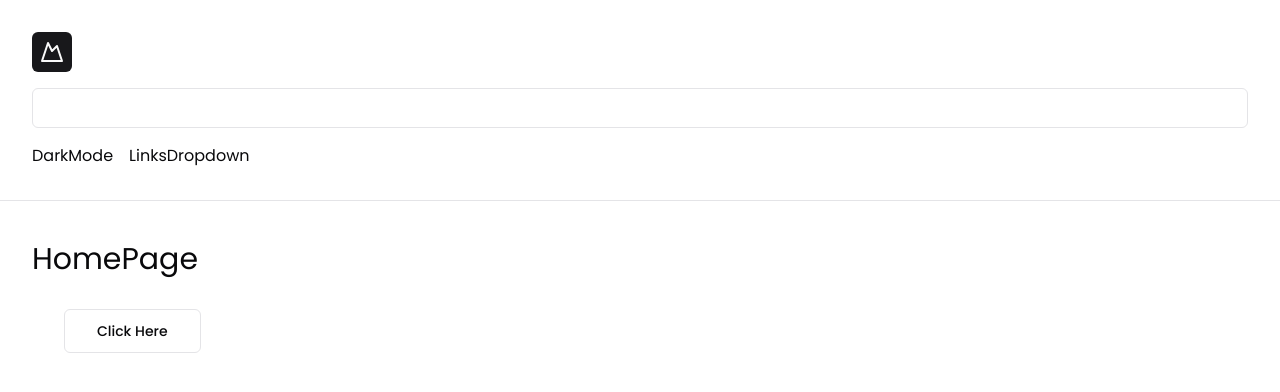
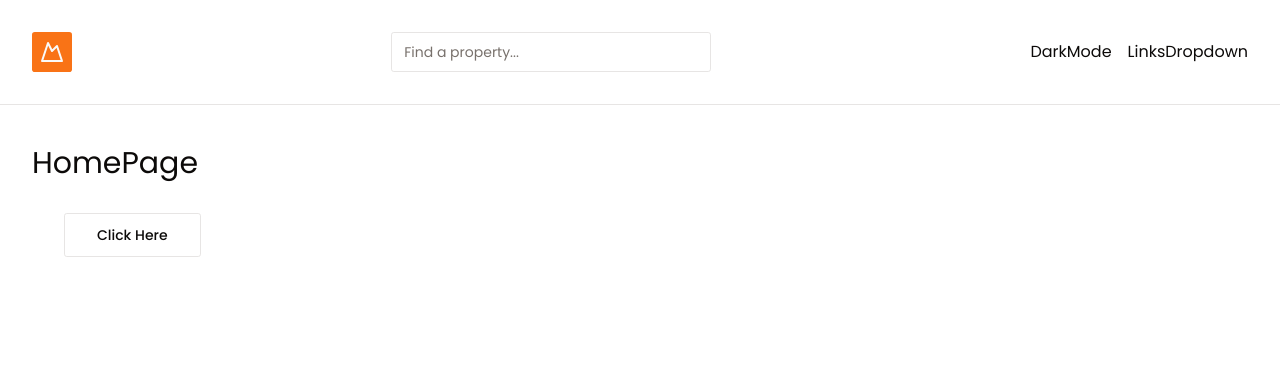
Before and after one commit to Nimira43/Advanced-Animations, a Next.js app: page / in a window 1280 px wide. Shown: the top 392 px of the page. Built offline with nearby package versions, Linux system fonts and the light colour scheme.

Commit message:
Added Shadcn theme colour

```diff
--- a/app/globals.css
+++ b/app/globals.css
@@ -11,64 +11,47 @@
 @layer base {
   :root {
     --background: 0 0% 100%;
-    --foreground: 240 10% 3.9%;
-
+    --foreground: 20 14.3% 4.1%;
     --card: 0 0% 100%;
-    --card-foreground: 240 10% 3.9%;
-
+    --card-foreground: 20 14.3% 4.1%;
     --popover: 0 0% 100%;
-    --popover-foreground: 240 10% 3.9%;
-
-    --primary: 240 5.9% 10%;
-    --primary-foreground: 0 0% 98%;
-
-    --secondary: 240 4.8% 95.9%;
-    --secondary-foreground: 240 5.9% 10%;
-
-    --muted: 240 4.8% 95.9%;
-    --muted-foreground: 240 3.8% 46.1%;
-
-    --accent: 240 4.8% 95.9%;
-    --accent-foreground: 240 5.9% 10%;
-
+    --popover-foreground: 20 14.3% 4.1%;
+    --primary: 24.6 95% 53.1%;
+    --primary-foreground: 60 9.1% 97.8%;
+    --secondary: 60 4.8% 95.9%;
+    --secondary-foreground: 24 9.8% 10%;
+    --muted: 60 4.8% 95.9%;
+    --muted-foreground: 25 5.3% 44.7%;
+    --accent: 60 4.8% 95.9%;
+    --accent-foreground: 24 9.8% 10%;
     --destructive: 0 84.2% 60.2%;
-    --destructive-foreground: 0 0% 98%;
-
-    --border: 240 5.9% 90%;
-    --input: 240 5.9% 90%;
-    --ring: 240 10% 3.9%;
-
-    --radius: 0.5rem;
+    --destructive-foreground: 60 9.1% 97.8%;
+    --border: 20 5.9% 90%;
+    --input: 20 5.9% 90%;
+    --ring: 24.6 95% 53.1%;
+    --radius: 0.3rem;
   }
 
   .dark {
-    --background: 240 10% 3.9%;
-    --foreground: 0 0% 98%;
-
-    --card: 240 10% 3.9%;
-    --card-foreground: 0 0% 98%;
-
-    --popover: 240 10% 3.9%;
-    --popover-foreground: 0 0% 98%;
-
-    --primary: 0 0% 98%;
-    --primary-foreground: 240 5.9% 10%;
-
-    --secondary: 240 3.7% 15.9%;
-    --secondary-foreground: 0 0% 98%;
-
-    --muted: 240 3.7% 15.9%;
-    --muted-foreground: 240 5% 64.9%;
-
-    --accent: 240 3.7% 15.9%;
-    --accent-foreground: 0 0% 98%;
-
-    --destructive: 0 62.8% 30.6%;
-    --destructive-foreground: 0 0% 98%;
-
-    --border: 240 3.7% 15.9%;
-    --input: 240 3.7% 15.9%;
-    --ring: 240 4.9% 83.9%;
+    --background: 20 14.3% 4.1%;
+    --foreground: 60 9.1% 97.8%;
+    --card: 20 14.3% 4.1%;
+    --card-foreground: 60 9.1% 97.8%;
+    --popover: 20 14.3% 4.1%;
+    --popover-foreground: 60 9.1% 97.8%;
+    --primary: 20.5 90.2% 48.2%;
+    --primary-foreground: 60 9.1% 97.8%;
+    --secondary: 12 6.5% 15.1%;
+    --secondary-foreground: 60 9.1% 97.8%;
+    --muted: 12 6.5% 15.1%;
+    --muted-foreground: 24 5.4% 63.9%;
+    --accent: 12 6.5% 15.1%;
+    --accent-foreground: 60 9.1% 97.8%;
+    --destructive: 0 72.2% 50.6%;
+    --destructive-foreground: 60 9.1% 97.8%;
+    --border: 12 6.5% 15.1%;
+    --input: 12 6.5% 15.1%;
+    --ring: 20.5 90.2% 48.2%;
   }
 }
 
--- a/components/navbar/NavSearch.tsx
+++ b/components/navbar/NavSearch.tsx
@@ -2,7 +2,7 @@ import { Input } from "../ui/input"
 
 function NavSearch() {
     return (
-        <Input type='text' />
+        <Input type='text' placeholder='Find a property...' className='max-w-xs dark:bg-muted' />
     )
 }
 export default NavSearch
```
